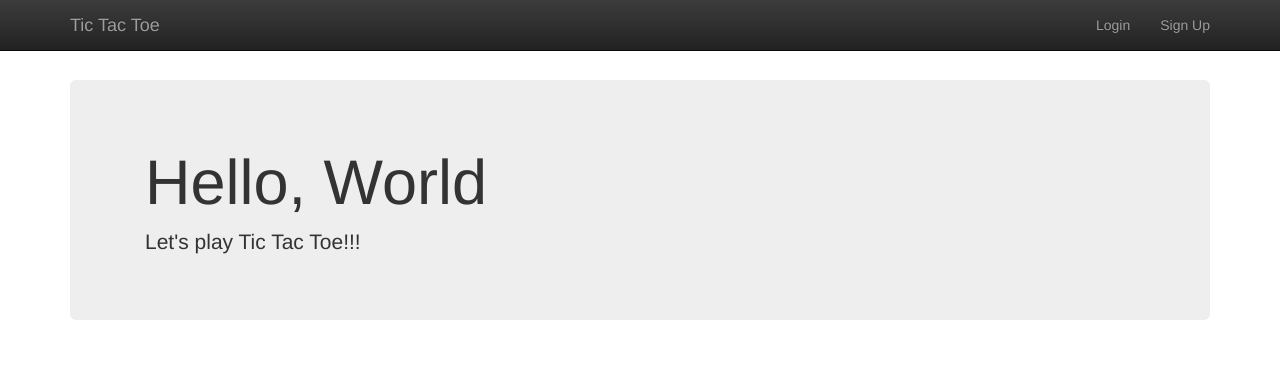
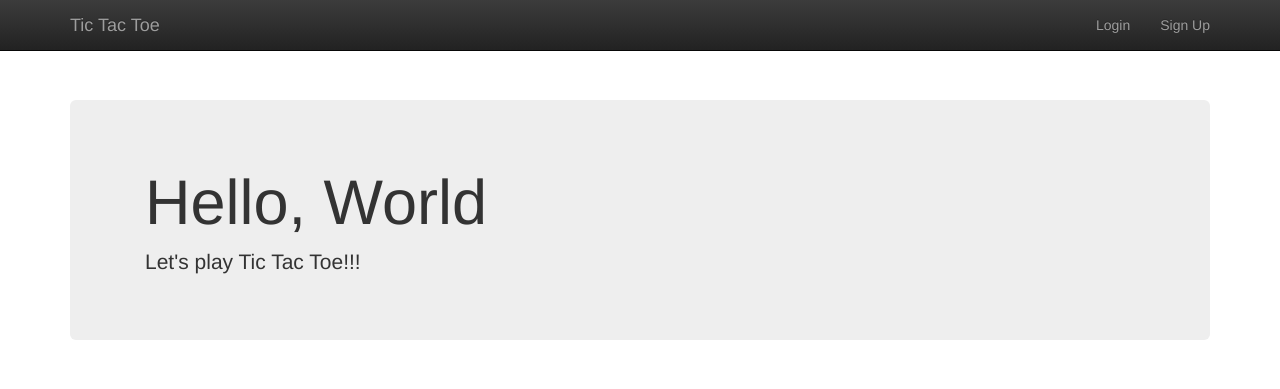
Before and after one commit to SKAUL05/tictactoe, a Django app: page / in a window 1280 px wide. Shown: the top 389 px of the page. Run offline with Django 3.2, Linux system fonts and the light colour scheme; some libraries are stand-ins or nearby versions.

Commit message:
Play Changes

```diff
--- a/templates/base.html
+++ b/templates/base.html
@@ -16,7 +16,7 @@
             <link rel="stylesheet" href="{% static 'css/bootstrap.min.css' %}">
             <style>
                 body {
-                    padding-top: 80px;
+                    padding-top: 100px;
                     padding-bottom: 20px;
                 }
             </style>
```
